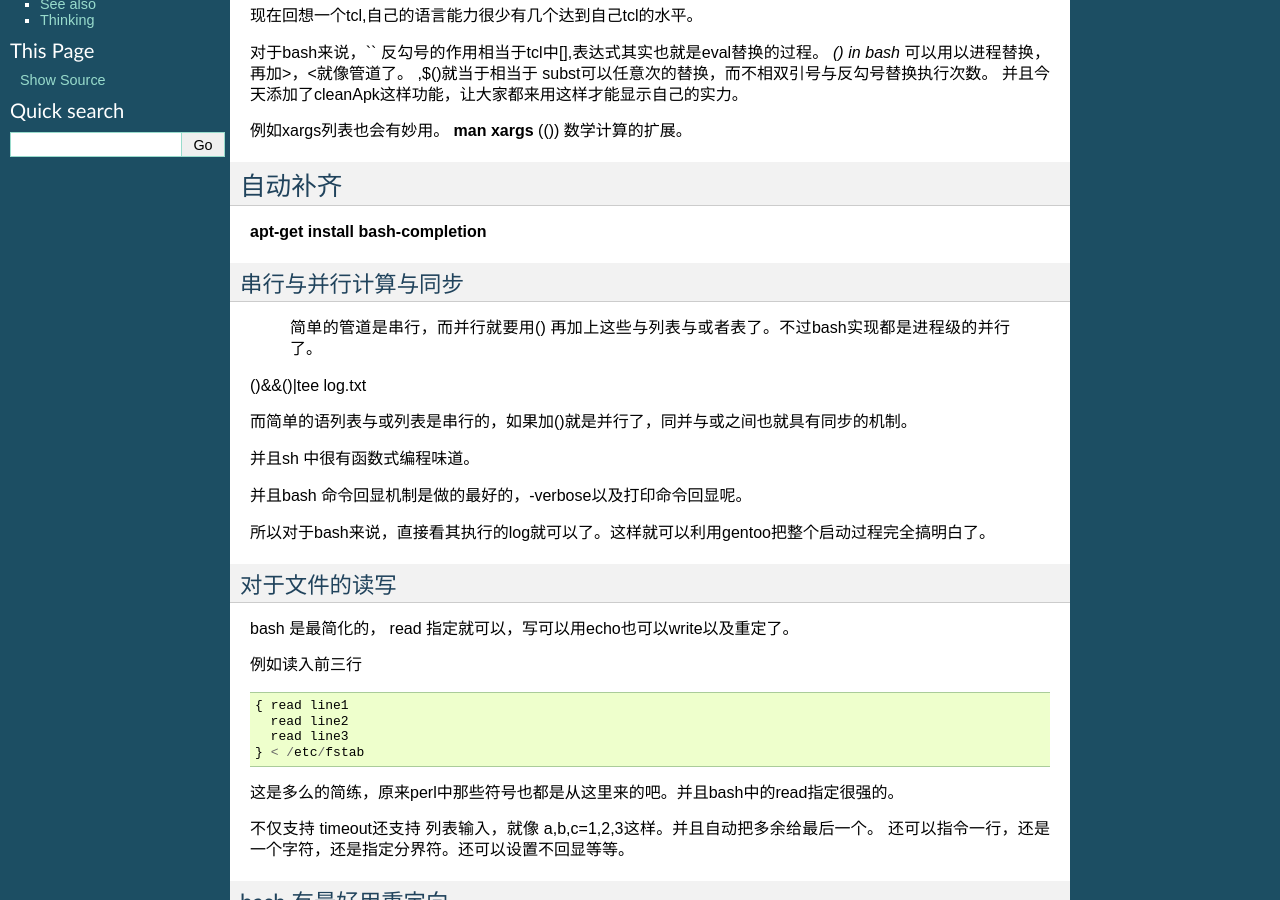
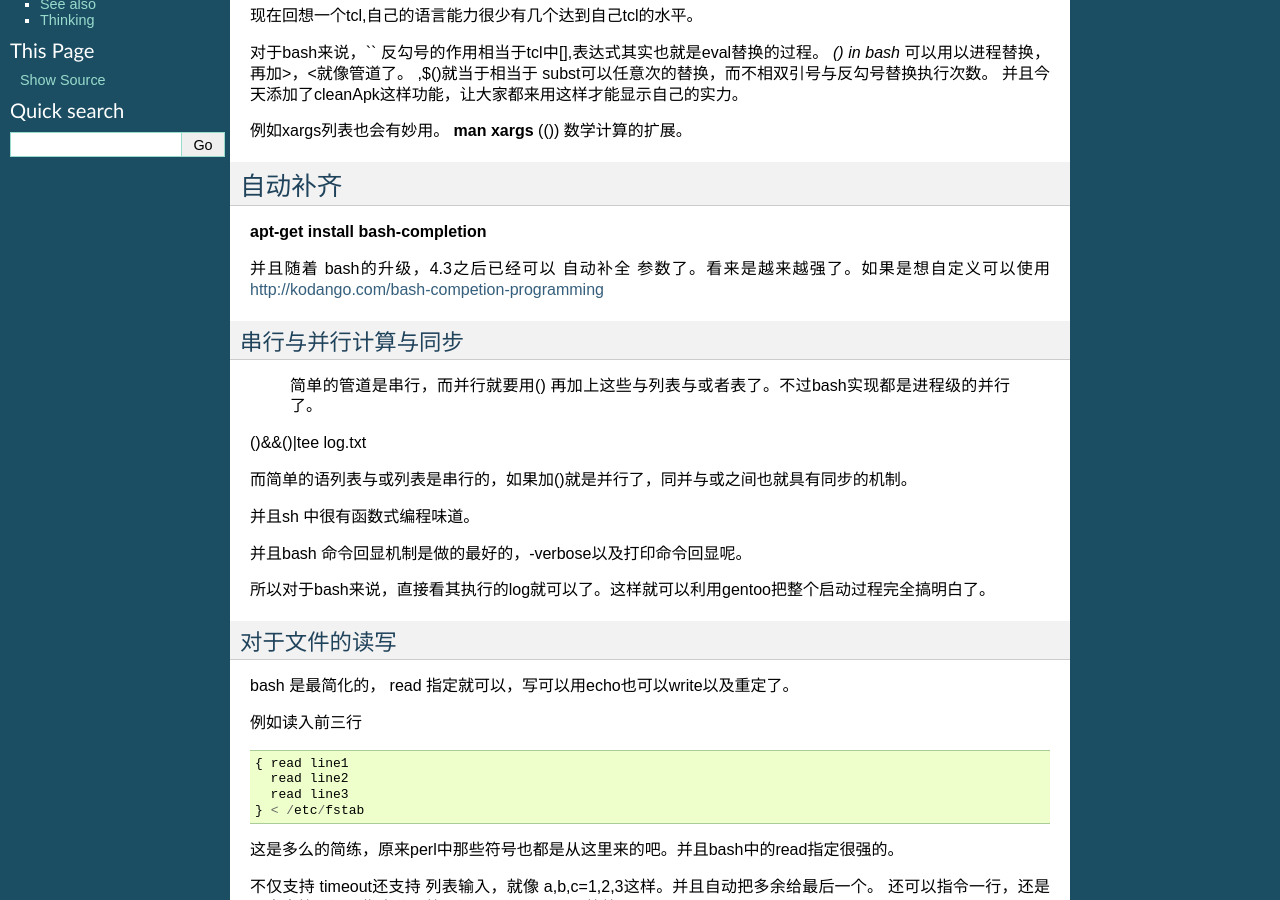
Before and after one commit to gwli/Programming, a Sphinx documentation site: the page built from source/content/Stage_1/Bash.rst, in a window 1280 px wide and 900 px high, scrolled down 304 px. Built offline with Sphinx 7.4.7, drawn with Linux system fonts in a browser that asks for light colours.

Commit message:
字码的编码

```diff
--- a/source/content/Stage_1/Bash.rst
+++ b/source/content/Stage_1/Bash.rst
@@ -26,6 +26,9 @@ Bash 编程
 ========
 
 :command:`apt-get install bash-completion`
+
+并且随着 bash的升级，4.3之后已经可以 自动补全 参数了。看来是越来越强了。如果是想自定义可以使用
+http://kodango.com/bash-competion-programming
 
 串行与并行计算与同步
 --------------------
```
